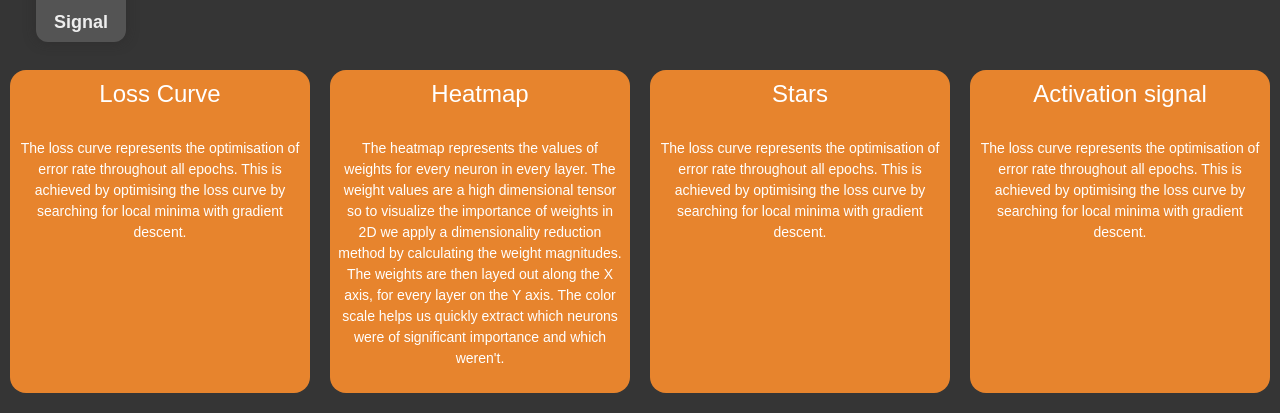
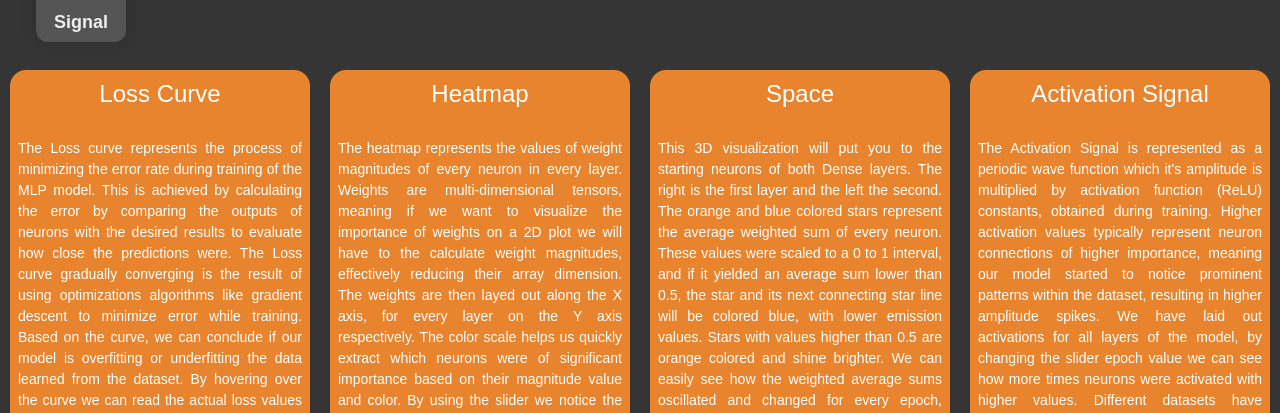
Before and after one commit to Akai-sudo/train, a React (Create React App) app: page / in a window 1280 px wide. Shown: the part 528-941 px from the top of the page. Built offline with nearby package versions, Linux system fonts and the light colour scheme; no server answers; the HTML template or start-up script is replaced by a standard one; a web font is replaced by a local one.

Commit message:
final changes, added text, justified text

```diff
--- a/src/App.css
+++ b/src/App.css
@@ -199,6 +199,9 @@
   }
 
   .textInfo {
+    display: flex;
+    flex-direction: column;
+    align-items: center;
     width: 300px;
     /* height: 250px; */
     font-size: 14px;
@@ -209,6 +212,7 @@
     padding-left: 8px;
     padding-right: 8px;
     padding-bottom: 8px;
+    text-align: justify;
   }
 
   .textInfo>h4 {
@@ -739,6 +743,9 @@
   }
 
   .textInfo {
+    display: flex;
+    flex-direction: column;
+    align-items: center;
     width: 300px;
     /* height: 250px; */
     font-size: 14px;
@@ -749,6 +756,7 @@
     padding-left: 8px;
     padding-right: 8px;
     padding-bottom: 8px;
+    text-align: justify;
   }
 
   .textInfo>h4 {
@@ -1282,6 +1290,9 @@
   }
 
   .textInfo {
+    display: flex;
+    flex-direction: column;
+    align-items: center;
     width: 300px;
     /* height: 250px; */
     font-size: 14px;
@@ -1292,6 +1303,7 @@
     padding-left: 8px;
     padding-right: 8px;
     padding-bottom: 8px;
+    text-align: justify;
   }
 
   .textInfo>h4 {
--- a/src/App.js
+++ b/src/App.js
@@ -179,31 +179,38 @@ export default function App() {
       <div className="textContainer">
         <div className="textInfo">
           <h4>Loss Curve</h4><br></br>
-          <p>The loss curve represents the optimisation of error rate throughout all epochs. This is achieved by optimising the loss curve by
-            searching for local minima with gradient descent.
+          <p>The Loss curve represents the process of minimizing the error rate during training of the MLP model. This is achieved by calculating the error by
+            comparing the outputs of neurons with the desired results to evaluate how close the predictions were. The Loss curve gradually converging is the result
+            of using optimizations algorithms like gradient descent to minimize error while training. Based on the curve, we can conclude if our model is overfitting
+            or underfitting the data learned from the dataset. By hovering over the curve we can read the actual loss values that were obtained.
           </p>
         </div>
 
         <div className="textInfo">
           <h4>Heatmap</h4><br></br>
-          <p>The heatmap represents the values of weights for every neuron in every layer. The weight values are a high dimensional tensor so to
-            visualize the importance of weights in 2D we apply a dimensionality reduction method by calculating the weight magnitudes. The weights are then
-            layed out along the X axis, for every layer on the Y axis. The color scale helps us quickly extract which neurons were of
-            significant importance and which weren't.
+          <p>The heatmap represents the values of weight magnitudes of every neuron in every layer. Weights are multi-dimensional tensors, meaning
+            if we want to visualize the importance of weights on a 2D plot we will have to the calculate weight magnitudes, effectively reducing their array dimension.
+            The weights are then layed out along the X axis, for every layer on the Y axis respectively. The color scale helps us quickly extract which neurons were of
+            significant importance based on their magnitude value and color. By using the slider we notice the changes made to weight values.
           </p>
         </div>
 
         <div className="textInfo">
-          <h4>Stars</h4><br></br>
-          <p>The loss curve represents the optimisation of error rate throughout all epochs. This is achieved by optimising the loss curve by
-            searching for local minima with gradient descent.
+          <h4>Space</h4><br></br>
+          <p>This 3D visualization will put you to the starting neurons of both Dense layers. The right is the first layer and the left the second. The orange and blue colored
+            stars represent the average weighted sum of every neuron. These values were scaled to a 0 to 1 interval, and if it yielded an average sum lower than 0.5, the star
+            and its next connecting star line will be colored blue, with lower emission values. Stars with values higher than 0.5 are orange colored and shine brighter. We can easily
+            see how the weighted average sums oscillated and changed for every epoch, generating a beautiful star constellation visualization.
           </p>
         </div>
 
         <div className="textInfo">
-          <h4>Activation signal</h4><br></br>
-          <p>The loss curve represents the optimisation of error rate throughout all epochs. This is achieved by optimising the loss curve by
-            searching for local minima with gradient descent.
+          <h4>Activation Signal</h4><br></br>
+          <p>The Activation Signal is represented as a periodic wave function which it's amplitude is multiplied by activation function (ReLU) constants, obtained during training. Higher activation
+            values typically represent neuron connections of higher importance, meaning our model started to notice prominent patterns within the dataset, resulting in higher amplitude spikes.
+            We have laid out activations for all layers of the model, by changing the slider epoch value we can see how more times neurons were activated with higher values. Different datasets
+            have different sample sizes, resulting in varying densities of our waveform.
+
           </p>
         </div>
       </div>
```
